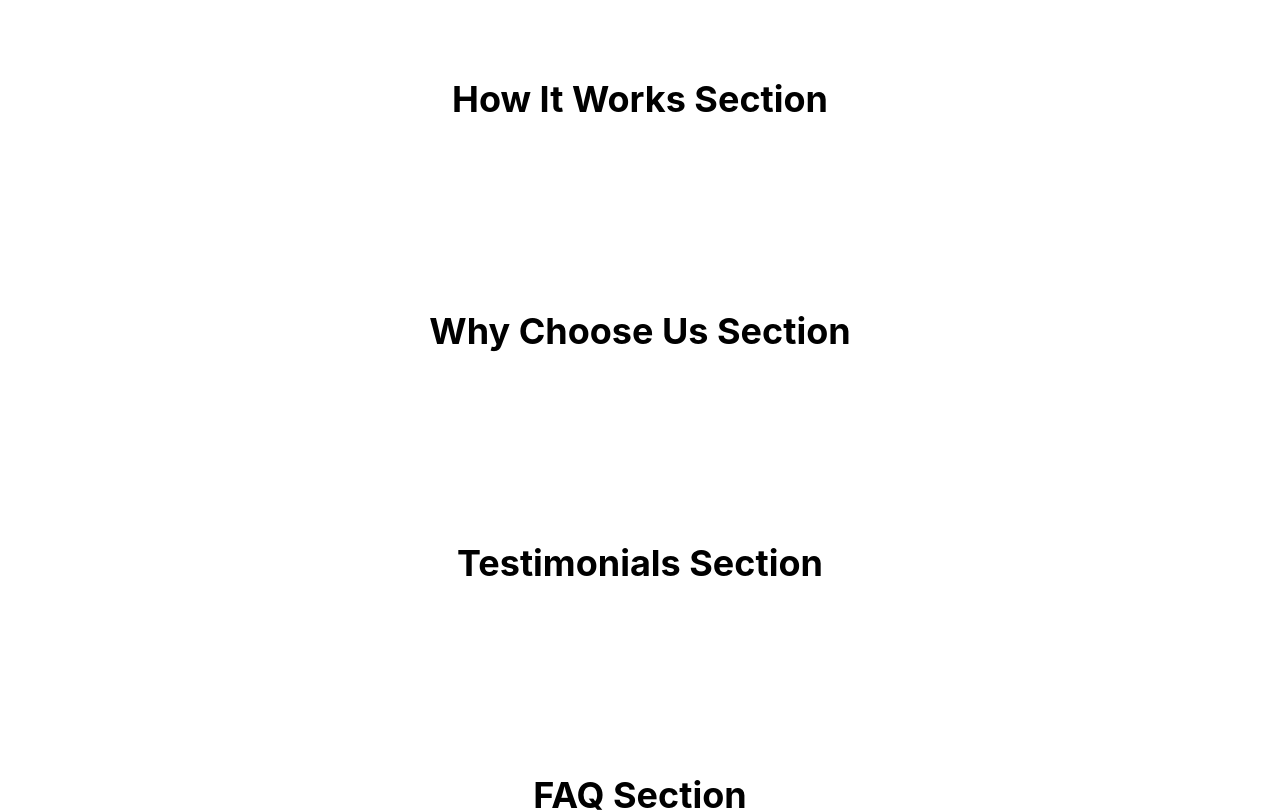
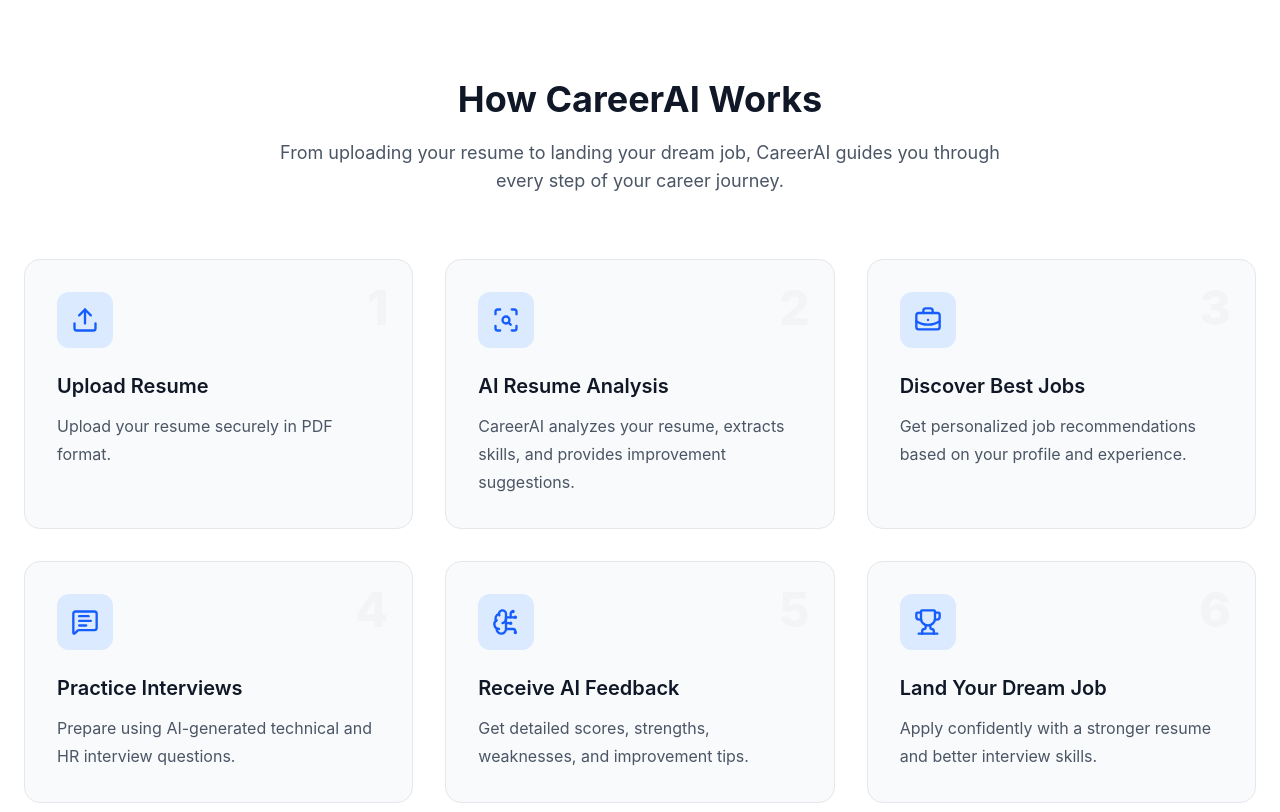
Before and after one commit to teekshnasaraf/careerAI, a React (Vite) app in the folder frontend/: page / in a window 1280 px wide. Shown: the part 2080-2892 px from the top of the page. Built offline with nearby package versions, Linux system fonts and the light colour scheme.

Commit message:
feat(landing): add how it works section

```diff
--- a/frontend/src/pages/Landing/components/HowItWorks.tsx
+++ b/frontend/src/pages/Landing/components/HowItWorks.tsx
@@ -1,7 +1,96 @@
+import {
+  Upload,
+  ScanSearch,
+  BriefcaseBusiness,
+  MessageSquareText,
+  BrainCircuit,
+  Trophy,
+} from "lucide-react";
+
+const steps = [
+  {
+    title: "Upload Resume",
+    description: "Upload your resume securely in PDF format.",
+    icon: Upload,
+  },
+  {
+    title: "AI Resume Analysis",
+    description:
+      "CareerAI analyzes your resume, extracts skills, and provides improvement suggestions.",
+    icon: ScanSearch,
+  },
+  {
+    title: "Discover Best Jobs",
+    description:
+      "Get personalized job recommendations based on your profile and experience.",
+    icon: BriefcaseBusiness,
+  },
+  {
+    title: "Practice Interviews",
+    description:
+      "Prepare using AI-generated technical and HR interview questions.",
+    icon: MessageSquareText,
+  },
+  {
+    title: "Receive AI Feedback",
+    description:
+      "Get detailed scores, strengths, weaknesses, and improvement tips.",
+    icon: BrainCircuit,
+  },
+  {
+    title: "Land Your Dream Job",
+    description:
+      "Apply confidently with a stronger resume and better interview skills.",
+    icon: Trophy,
+  },
+];
+
 function HowItWorks() {
   return (
-    <section className="py-24 text-center">
-      <h2 className="text-4xl font-bold">How It Works Section</h2>
+    <section className="bg-white py-24">
+      <div className="mx-auto max-w-7xl px-6">
+        {/* Heading */}
+        <div className="mx-auto mb-16 max-w-3xl text-center">
+          <h2 className="text-4xl font-bold text-gray-900">
+            How CareerAI Works
+          </h2>
+
+          <p className="mt-5 text-lg text-gray-600">
+            From uploading your resume to landing your dream job, CareerAI
+            guides you through every step of your career journey.
+          </p>
+        </div>
+
+        {/* Timeline */}
+        <div className="grid gap-8 md:grid-cols-2 lg:grid-cols-3">
+          {steps.map(({ title, description, icon: Icon }, index) => (
+            <div
+              key={title}
+              className="group relative rounded-2xl border border-gray-200 bg-gray-50 p-8 transition-all duration-300 hover:-translate-y-2 hover:border-blue-200 hover:bg-white hover:shadow-xl"
+            >
+              {/* Step Number */}
+              <div className="absolute right-6 top-6 text-5xl font-extrabold text-gray-100">
+                {index + 1}
+              </div>
+
+              {/* Icon */}
+              <div className="mb-6 flex h-14 w-14 items-center justify-center rounded-xl bg-blue-100 text-blue-600 transition-all duration-300 group-hover:bg-blue-600 group-hover:text-white">
+                <Icon size={28} />
+              </div>
+
+              {/* Title */}
+              <h3 className="mb-3 text-xl font-semibold text-gray-900">
+                {title}
+              </h3>
+
+              {/* Description */}
+              <p className="leading-7 text-gray-600">
+                {description}
+              </p>
+            </div>
+          ))}
+        </div>
+      </div>
     </section>
   );
 }
```
